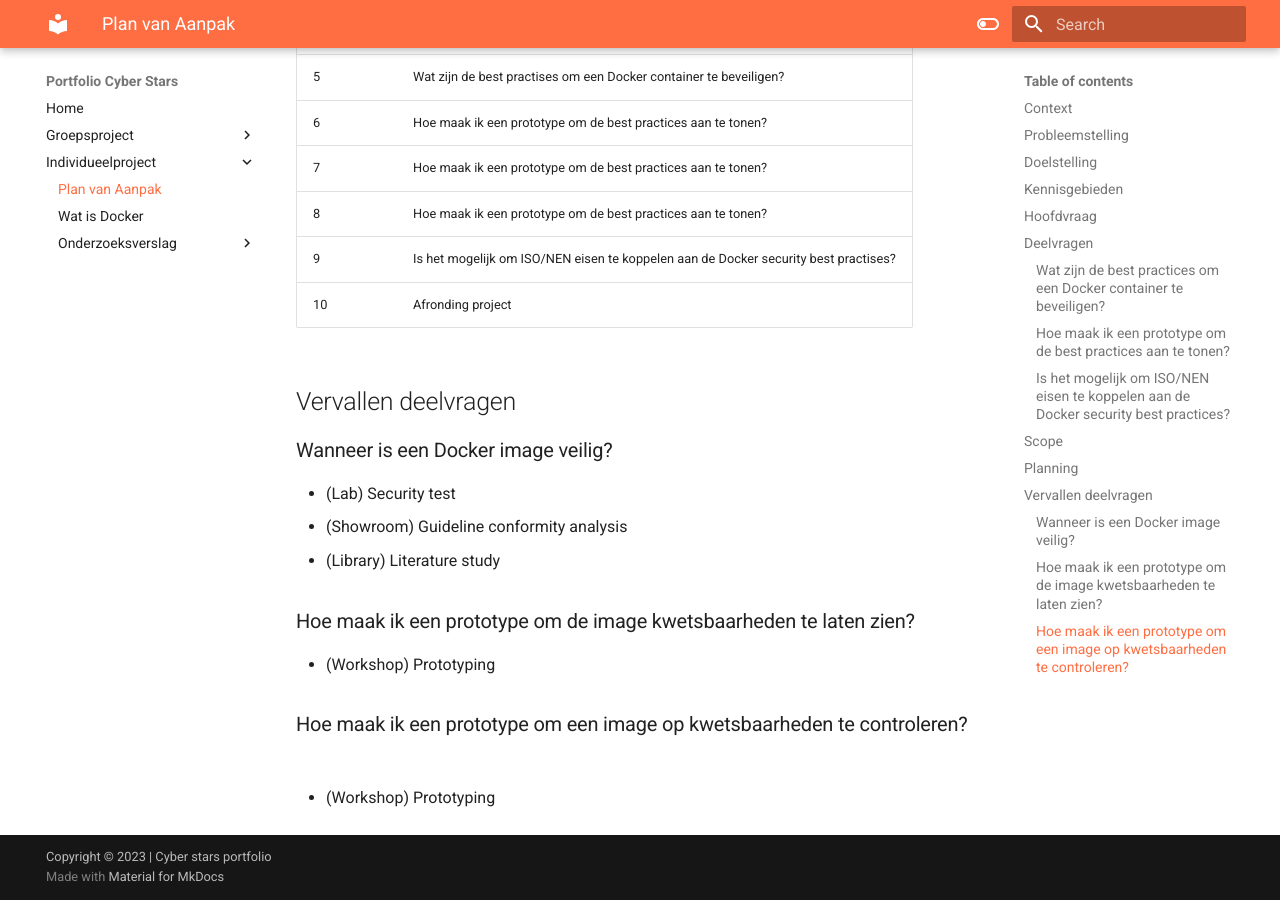
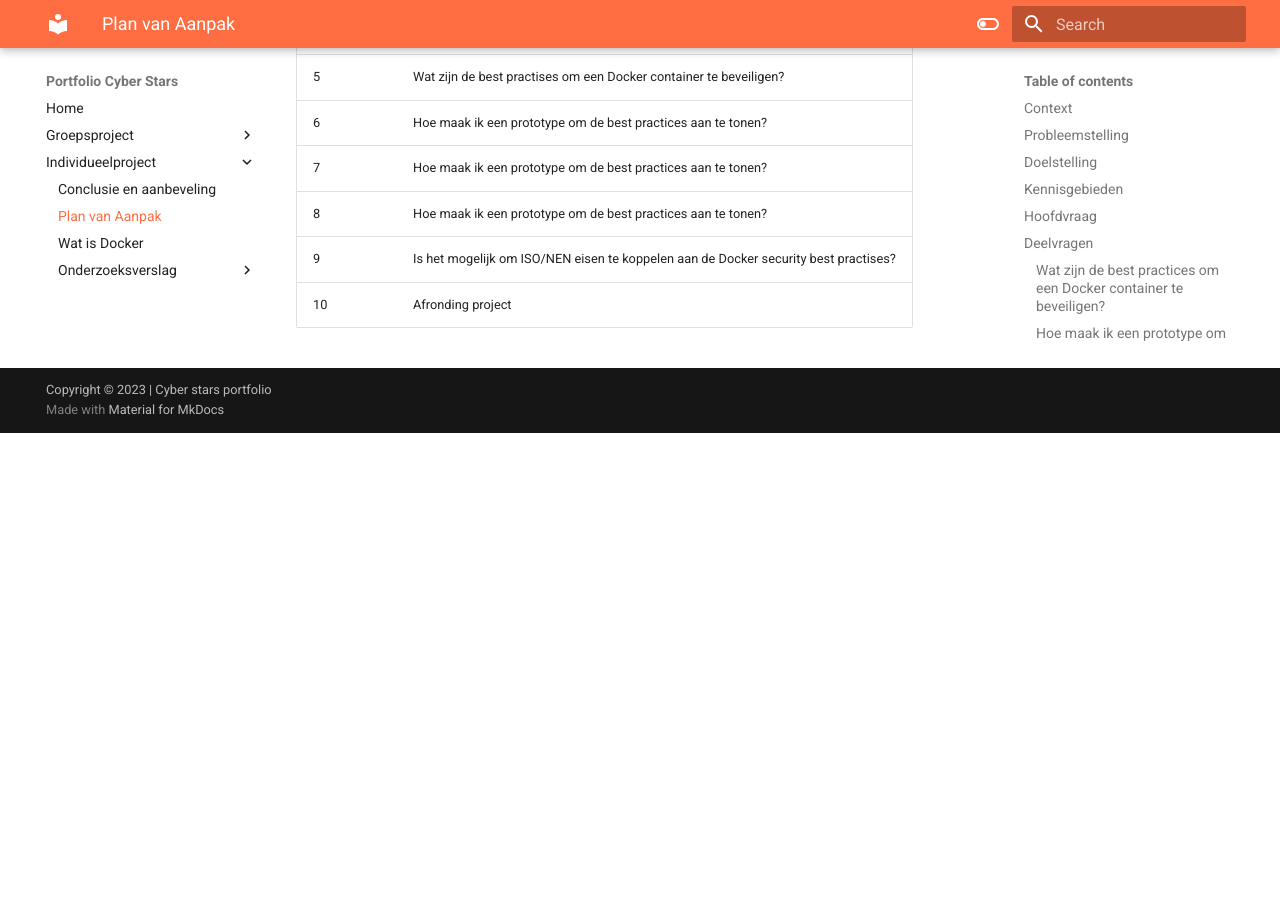
Before and after one commit to MrRobot0/S7-Portfolio-Cyber-Stars, an MkDocs documentation site: the page built from docs/Individueelproject/Plan van Aanpak.md, in a window 1280 px wide and 900 px high, scrolled down 2024 px. Built offline with MkDocs 1.6.1 and Material for MkDocs 9.7.7, drawn with Linux system fonts in a browser that asks for light colours; after the commit the page ends 2457 px from its top, so only the background shows below that.

Commit message:
Conclusie en aanbeveling

```diff
--- a/docs/Individueelproject/Plan van Aanpak.md
+++ b/docs/Individueelproject/Plan van Aanpak.md
@@ -43,16 +43,3 @@ Deze tool wil ik beperken tot security best practices toepassen op de Docker con
 | 8       | Hoe maak ik een prototype om de best practices aan te tonen?                        |
 | 9       | Is het mogelijk om ISO/NEN eisen te koppelen aan de Docker security best practises? |
 | 10        | Afronding project                           |
-
-## Vervallen deelvragen
-### Wanneer is een Docker image veilig?
-
-- (Lab) Security test
-- (Showroom) Guideline conformity analysis
-- (Library) Literature study
-### Hoe maak ik een prototype om de image kwetsbaarheden te laten zien?
-
-- (Workshop) Prototyping
-### Hoe maak ik een prototype om een image op kwetsbaarheden te controleren?
-
-- (Workshop) Prototyping
```
Also changed, not shown: docs/Individueelproject/Conclusie en aanbeveling.md (added, +27 -0 lines).
